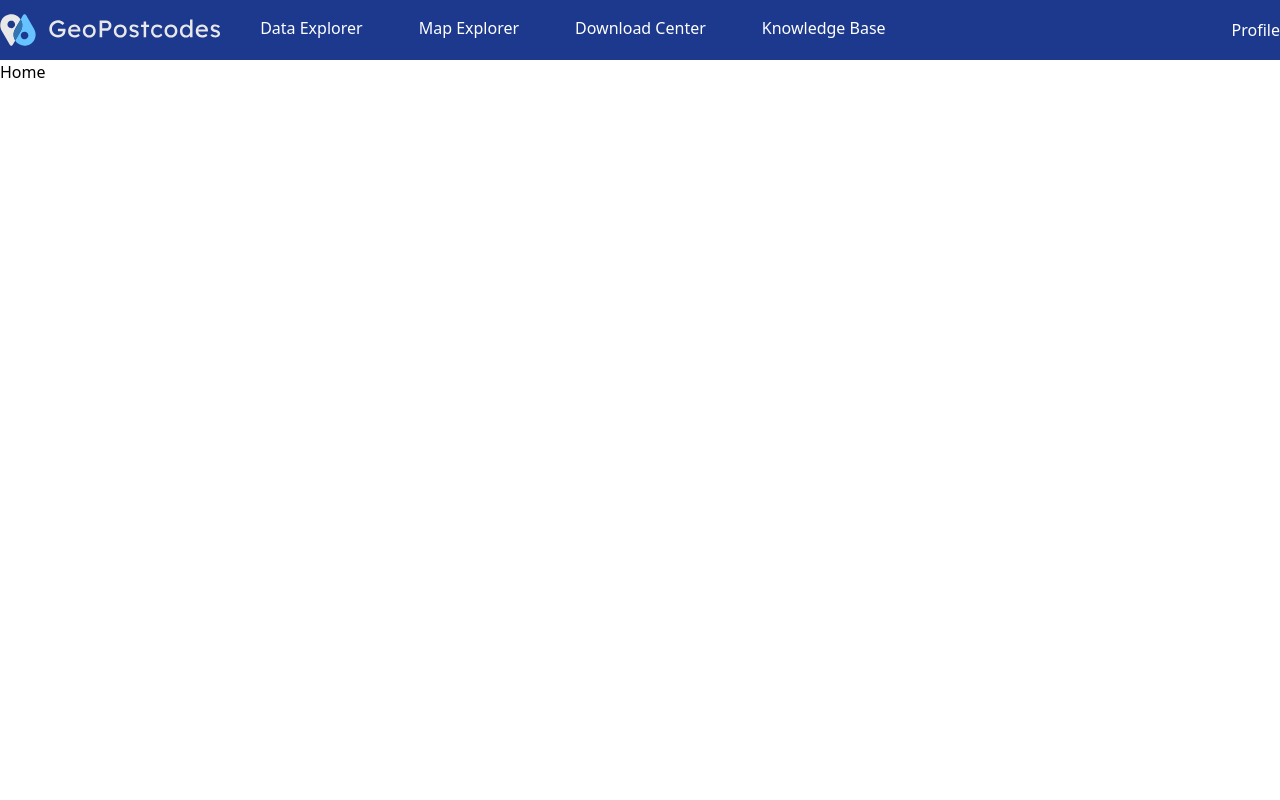
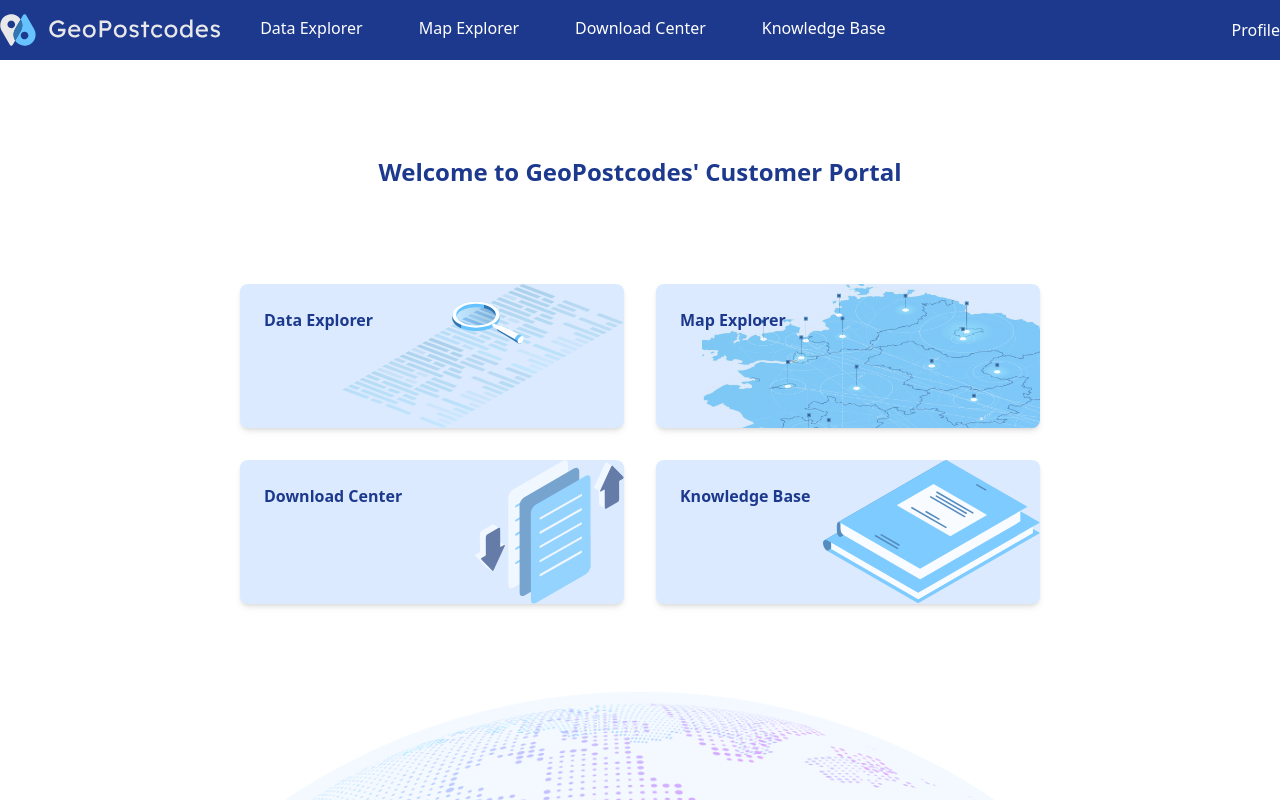
Before and after one commit to HuguesBlanco/geo-postcodes, a React (Vite) app: page / in a window 1280 px wide. Built offline with nearby package versions, Linux system fonts and the light colour scheme.

Commit message:
Implement Home page

```diff
--- /dev/null
+++ b/src/containers/HomeContainer.tsx
@@ -0,0 +1,42 @@
+import { useNavigate } from 'react-router';
+import HomeTemplate from '../ui/templates/HomeTemplate';
+
+function HomeContainer(): React.JSX.Element {
+  const navigate = useNavigate();
+
+  // TODO: Mutualise with navigation links.
+  const links = [
+    {
+      key: '/data-explorer',
+      label: 'Data Explorer',
+      navigationCallback: (): void => {
+        void navigate('/data-explorer');
+      },
+    },
+    {
+      key: '/map-explorer',
+      label: 'Map Explorer',
+      navigationCallback: (): void => {
+        void navigate('/map-explorer');
+      },
+    },
+    {
+      key: '/download-center',
+      label: 'Download Center',
+      navigationCallback: (): void => {
+        void navigate('/download-center');
+      },
+    },
+    {
+      key: '/knowledge-base',
+      label: 'Knowledge Base',
+      navigationCallback: (): void => {
+        void navigate('/knowledge-base');
+      },
+    },
+  ];
+
+  return <HomeTemplate links={links} />;
+}
+
+export default HomeContainer;
--- a/src/pages/Home.tsx
+++ b/src/pages/Home.tsx
@@ -1,11 +1,12 @@
 import React from 'react';
+import HomeContainer from '../containers/HomeContainer';
 import NavigationContainer from '../containers/NavigationContainer';
 import Page from '../ui/Page';
 
 function Home(): React.JSX.Element {
   return (
     <Page navigationComponent={<NavigationContainer />}>
-      <div>Home</div>
+      <HomeContainer />
     </Page>
   );
 }
--- /dev/null
+++ b/src/types/linkTypes.ts
@@ -0,0 +1,7 @@
+export type LinkDatum = {
+  key: string;
+  label: string;
+  navigationCallback: () => void;
+};
+
+export type LinkList = LinkDatum[];
--- /dev/null
+++ b/src/ui/Card.tsx
@@ -0,0 +1,21 @@
+import React from 'react';
+import { LinkDatum } from '../types/linkTypes';
+
+type CardProps = {
+  link: LinkDatum;
+  backgroundImagePath: string;
+};
+
+function Card({ link, backgroundImagePath }: CardProps): React.JSX.Element {
+  return (
+    <div
+      onClick={link.navigationCallback}
+      className="cursor-pointer rounded-lg shadow-md p-6 hover:shadow-lg transition-all w-96 h-36 bg-blue-100 bg-no-repeat bg-contain bg-right-bottom"
+      style={{ backgroundImage: `url(${backgroundImagePath})` }}
+    >
+      <p className="font-black text-blue-900">{link.label}</p>
+    </div>
+  );
+}
+
+export default Card;
--- a/src/ui/Navigation.tsx
+++ b/src/ui/Navigation.tsx
@@ -1,15 +1,10 @@
 import React from 'react';
 import geoPostcodeLogo from '../assets/Geopostcodes-logo-header.svg';
-
-type linkDatum = {
-  key: string;
-  label: string;
-  navigationCallback: () => void;
-};
+import { LinkList } from '../types/linkTypes';
 
 type NavigationProps = {
   onLogoClick?: () => void;
-  links: linkDatum[];
+  links: LinkList;
   activeLinkKey?: string;
   connectedMenu?: React.ReactNode;
 };
--- a/src/ui/Page.tsx
+++ b/src/ui/Page.tsx
@@ -7,9 +7,9 @@
 
 function Page({ navigationComponent, children }: PageProps): React.JSX.Element {
   return (
-    <div>
+    <div className="w-full min-h-screen flex flex-col">
       <div>{navigationComponent}</div>
-      <div>{children}</div>
+      <div className="flex-1 flex flex-col">{children}</div>
     </div>
   );
 }
--- /dev/null
+++ b/src/ui/templates/HomeTemplate.tsx
@@ -0,0 +1,51 @@
+import React from 'react';
+import dataExplorerImagePath from '../../assets/data_explorer.svg';
+import downloadCenterImagePath from '../../assets/dowload_center.svg';
+import knowledgeBaseImagePath from '../../assets/kb.svg';
+import backgroundImagePath from '../../assets/main_background.webp';
+import mapExplorerImagePath from '../../assets/map_explorer.webp';
+import { LinkList } from '../../types/linkTypes';
+import Card from '../Card';
+
+type HomeTemplateProps = {
+  links: LinkList;
+};
+
+function HomeTemplate({ links }: HomeTemplateProps): React.JSX.Element {
+  const cardBackgroundPaths = [
+    dataExplorerImagePath,
+    mapExplorerImagePath,
+    downloadCenterImagePath,
+    knowledgeBaseImagePath,
+  ];
+  return (
+    <div className="flex-1 bg-cover bg-center bg-no-repeat flex flex-col">
+      <div>
+        <h1 className="text-center my-24 text-2xl font-black text-blue-900">
+          Welcome to GeoPostcodes&apos; Customer Portal
+        </h1>
+      </div>
+
+      <div className="max-w-4xl mx-auto px-4">
+        <div className="grid grid-cols-2 gap-8 justify-items-center">
+          {links.map((link, index) => (
+            <Card
+              key={link.key}
+              link={link}
+              backgroundImagePath={
+                cardBackgroundPaths[index] ?? dataExplorerImagePath
+              }
+            />
+          ))}
+        </div>
+      </div>
+
+      <div
+        className="flex-1 bg-cover bg-top bg-no-repeat"
+        style={{ backgroundImage: `url(${backgroundImagePath})` }}
+      ></div>
+    </div>
+  );
+}
+
+export default HomeTemplate;
```
